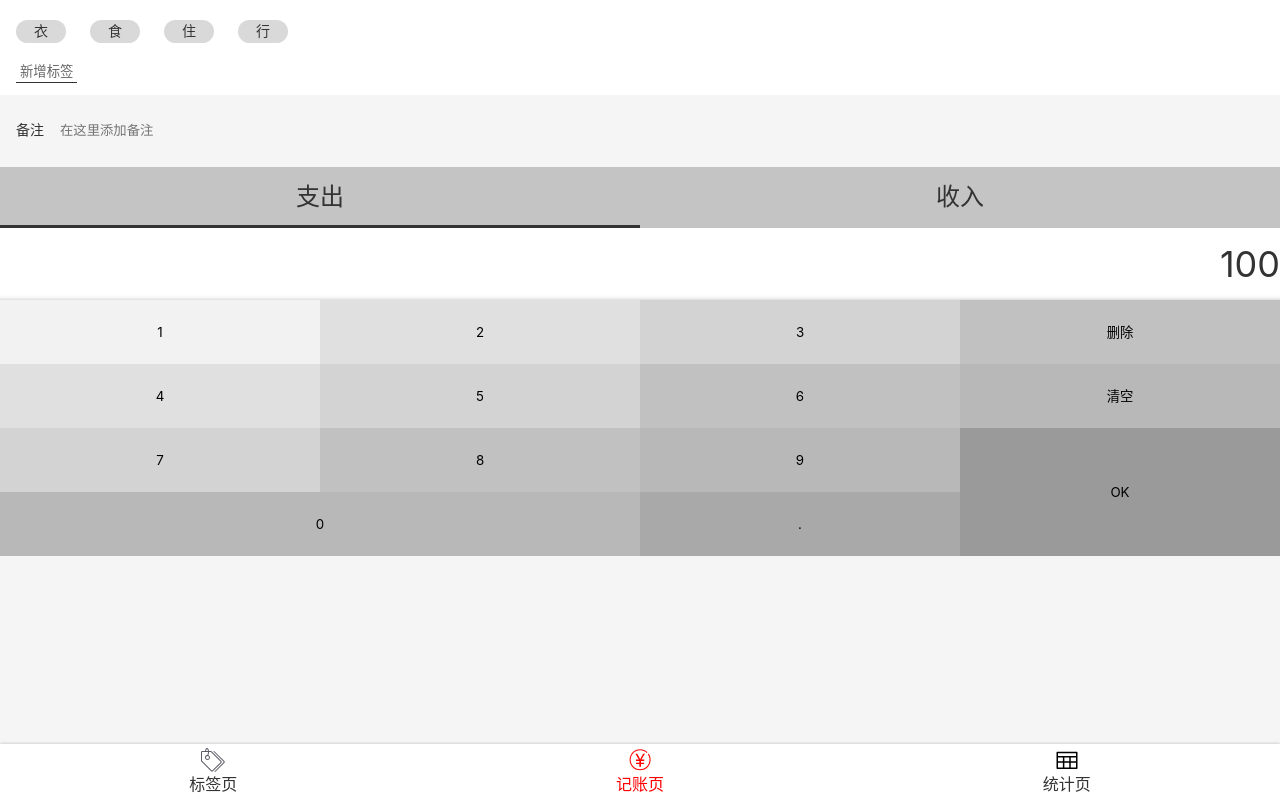
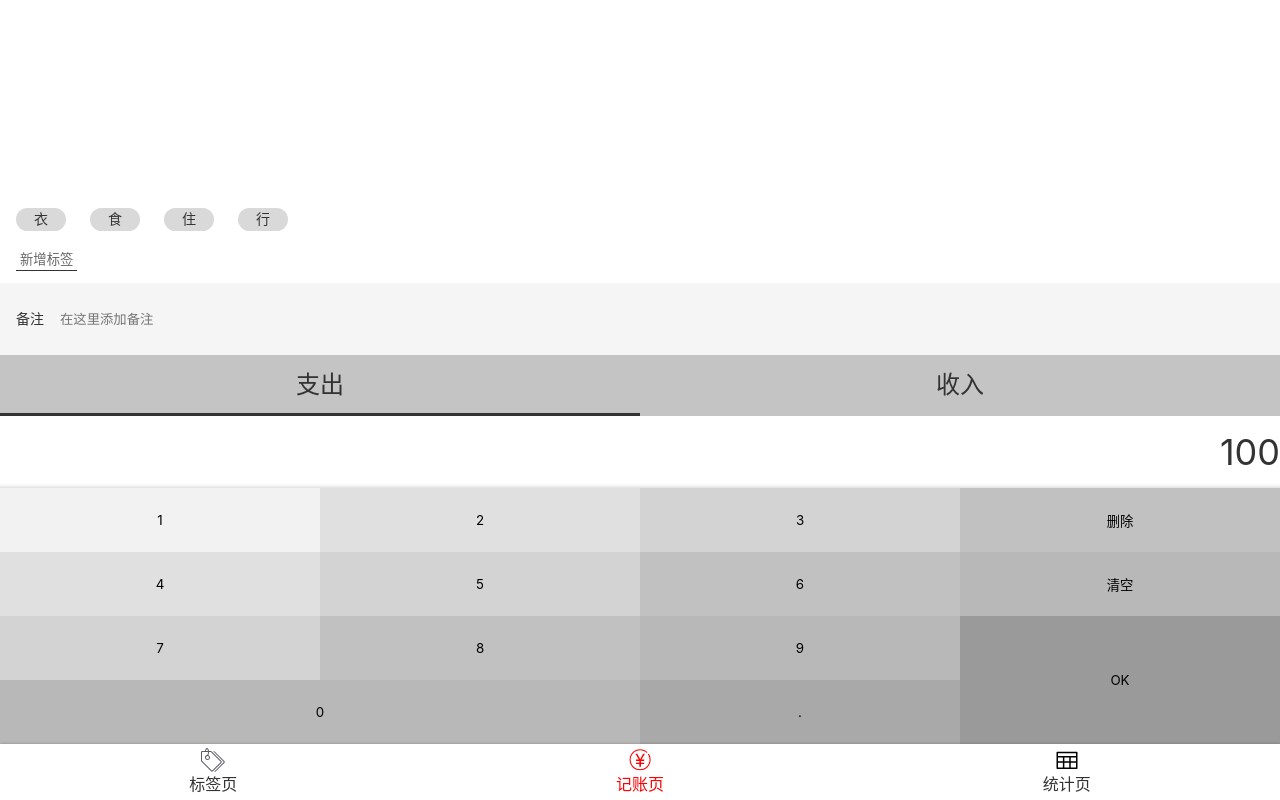
Before and after one commit to Wind2Song/morney-1-source, a React app: page /#/money in a window 1280 px wide. Built offline with nearby package versions, Linux system fonts and the light colour scheme.

Commit message:
记账页 UI完成

```diff
--- a/src/components/Layout.tsx
+++ b/src/components/Layout.tsx
@@ -15,7 +15,7 @@
 const Layout = (props:any) => {
     return (
         <Wrapper>
-            <Main>
+            <Main className={props.className}>
                 {props.children}
             </Main>
             <Nav />
--- a/src/views/Money.tsx
+++ b/src/views/Money.tsx
@@ -2,6 +2,9 @@
 import styled from 'styled-components';
 
 const TagsSection  = styled.section`
+  flex-grow:1;
+  display:flex; flex-direction: column;
+  justify-content:flex-end; align-items: flex-start;
   background: #ffffff;  padding: 12px 16px;
   > ol {margin: 0 -12px;
     > li {
@@ -96,9 +99,14 @@
   }
 `;
 
+const MyLayout = styled(Layout)`
+  display:flex;
+  flex-direction: column;
+`
+
 function Money() {
     return (
-      <Layout>
+      <MyLayout>
           <TagsSection>
             <ol>
               <li>衣</li>
@@ -129,7 +137,7 @@
               <button className='zero'>0</button><button>.</button>
             </div>
           </NumberPadSection>
-      </Layout>
+      </MyLayout>
     )
 };
 
```
